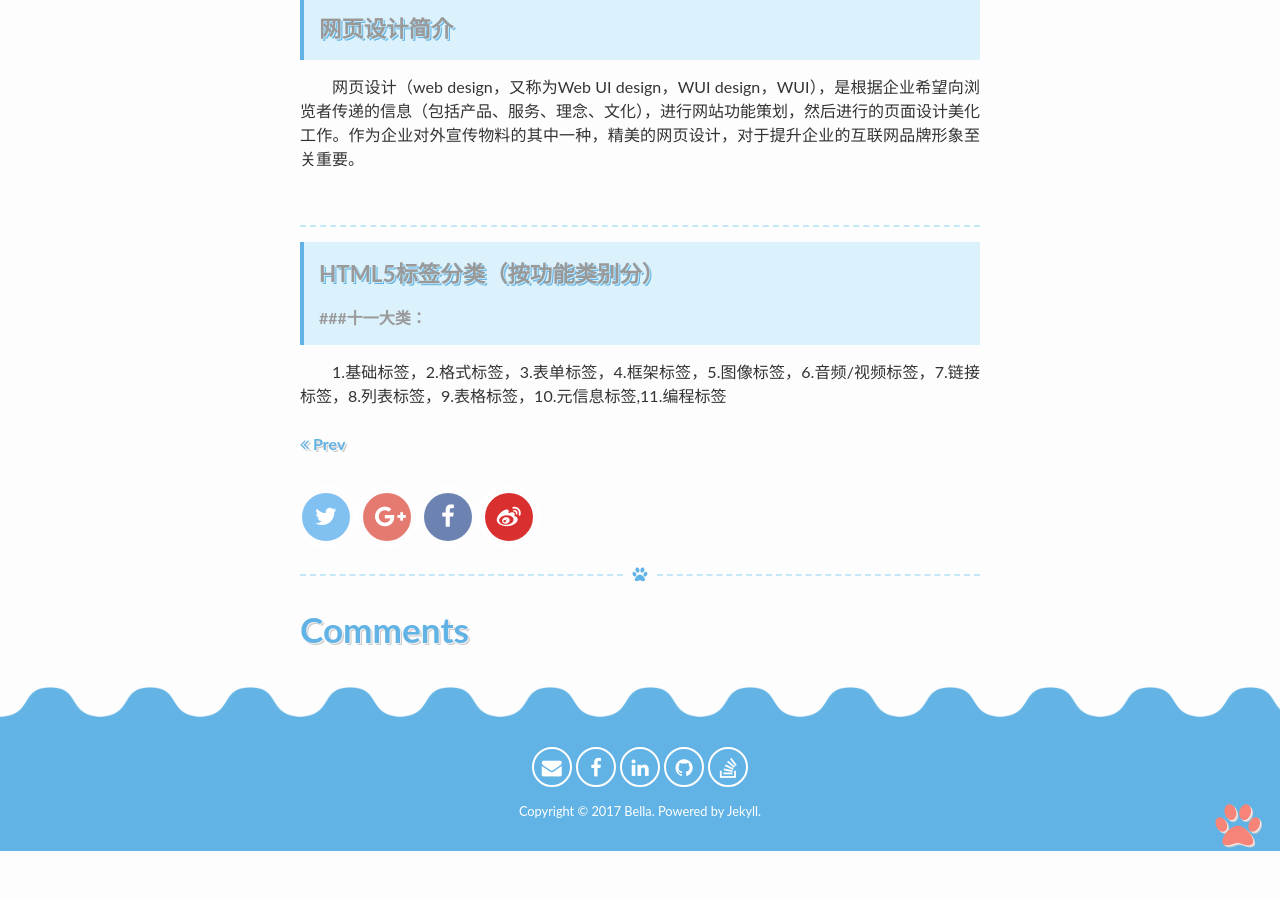
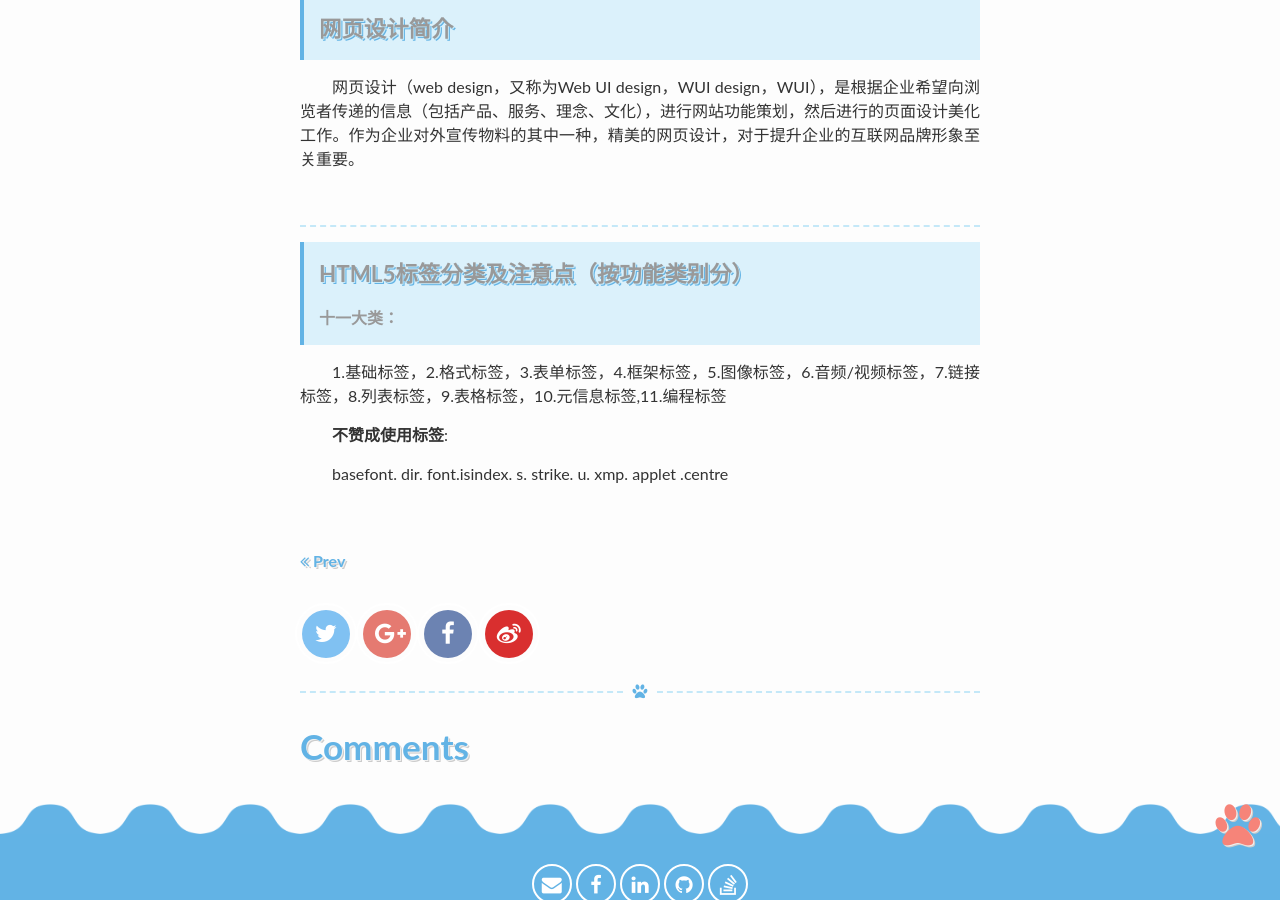
Before and after one commit to Zhou-Yu-Jin/Zhou-Yu-Jin.github.io, a Jekyll site: the page built from _posts/2017-12-28-notes.md, in a window 1280 px wide and 900 px high, scrolled down 1104 px. Built offline with Jekyll 4.4.1, drawn with Linux system fonts in a browser that asks for light colours; comment, search, counter and statistics services are not loaded; before the commit the page ends 1955 px from its top, so only the background shows below that.

Commit message:
Update 2017-12-28-notes.md

```diff
--- a/_posts/2017-12-28-notes.md
+++ b/_posts/2017-12-28-notes.md
@@ -37,6 +37,9 @@ tags:
 <p>网页设计（web design，又称为Web UI design，WUI design，WUI），是根据企业希望向浏览者传递的信息（包括产品、服务、理念、文化），进行网站功能策划，然后进行的页面设计美化工作。作为企业对外宣传物料的其中一种，精美的网页设计，对于提升企业的互联网品牌形象至关重要。</p>
 
 ---
->#### HTML5标签分类（按功能类别分）
-###十一大类：
+>#### HTML5标签分类及注意点（按功能类别分）
+<b>十一大类</b>：
 <p>1.基础标签，2.格式标签，3.表单标签，4.框架标签，5.图像标签，6.音频/视频标签，7.链接标签，8.列表标签，9.表格标签，10.元信息标签,11.编程标签</p>
+
+<b>不赞成使用标签</b>:
+<p>basefont. dir. font.isindex. s. strike. u. xmp. applet .centre</p>
```
